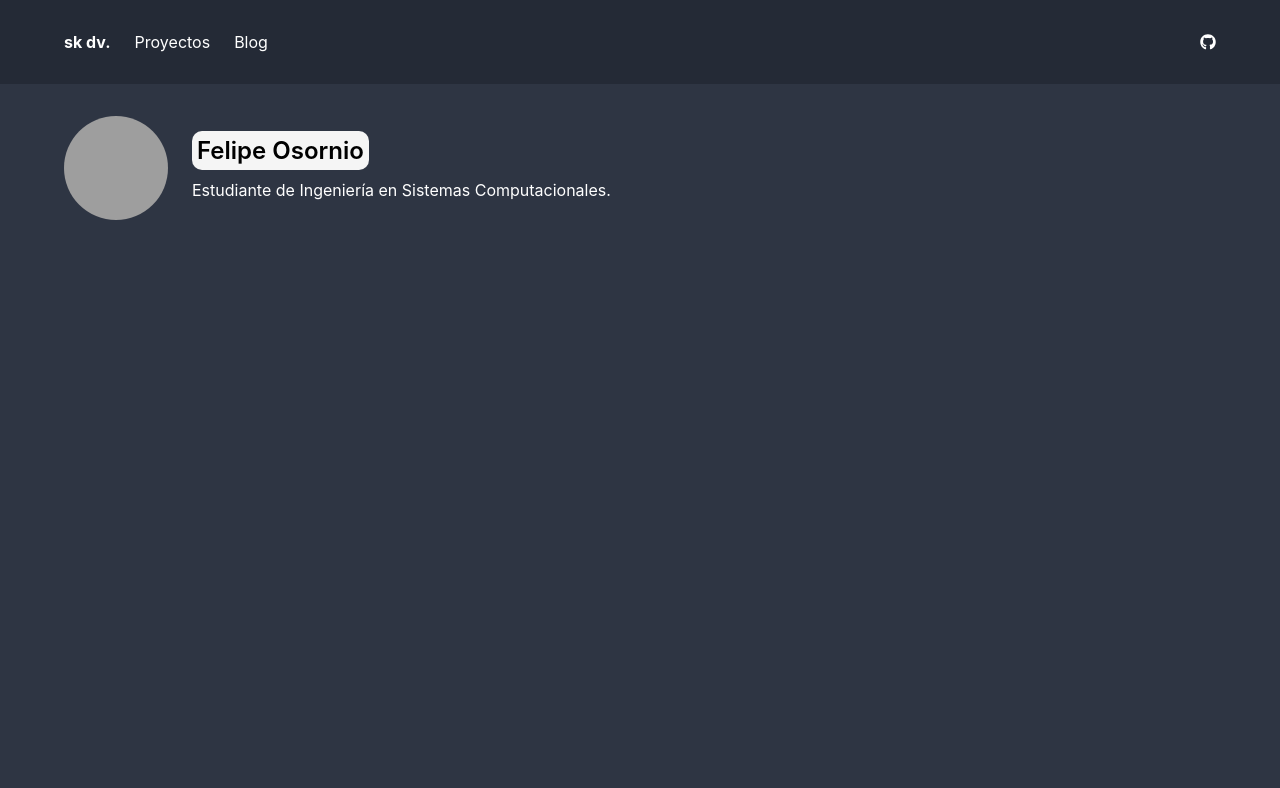
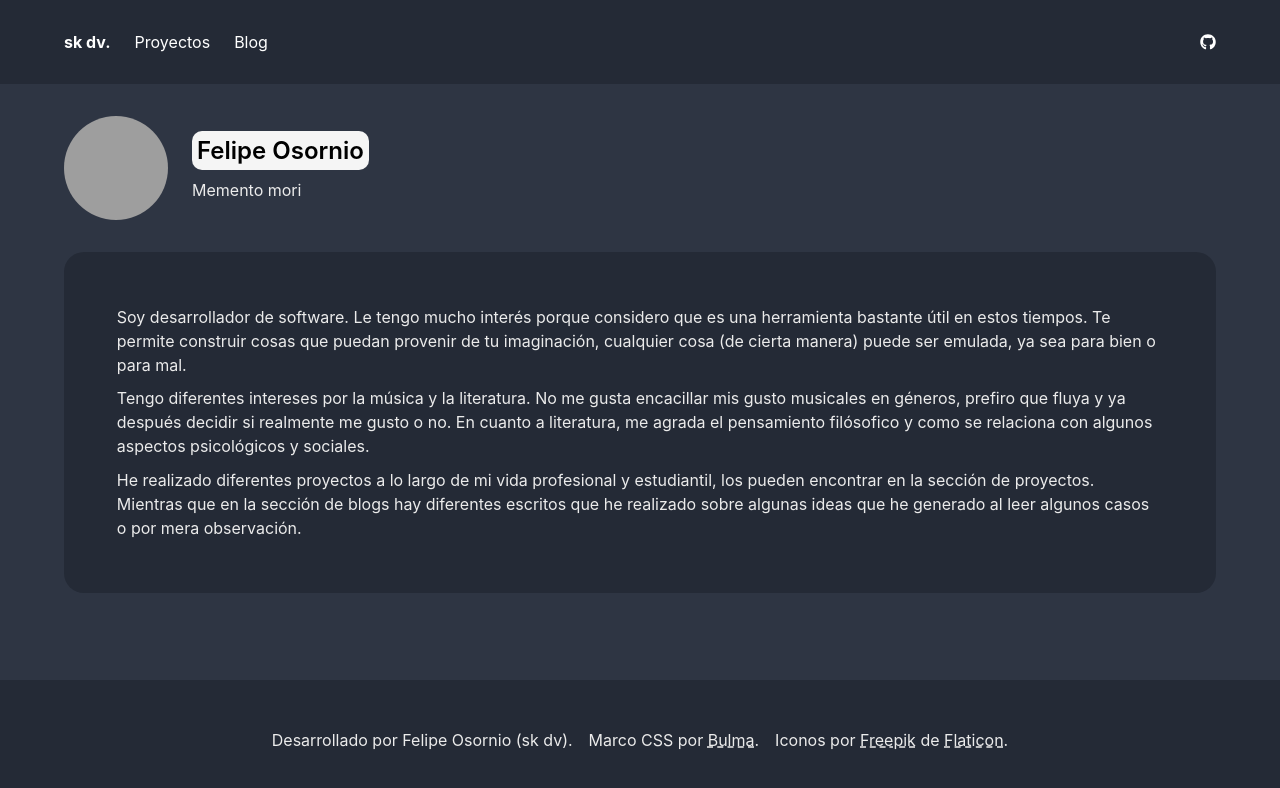
Before and after one commit to sk-dv/sk-dv.github.io, a React (Create React App) app: page / in a window 1280 px wide. Shown: the top 788 px of the page. Built offline with nearby package versions, Linux system fonts and the light colour scheme; grey boxes are pictures that could not be loaded.

Commit message:
Implemented new descriptions and styles

```diff
--- a/src/components/app.tsx
+++ b/src/components/app.tsx
@@ -38,8 +38,31 @@ function App() {
             </nav>
             <BrowserRouter>
                 <Route path="/" component={Main}/>
-                <Route path="/blogs" component={Blog} />
+                <Route path="/blogs" component={Blog}/>
             </BrowserRouter>
+            <footer className="footer is-pinned-bottom">
+                <div className="content has-text-centered">
+                    <div className="is-inline">
+                        <ul className="list-tools-formated">
+                            <li>
+                                Desarrollado por Felipe Osornio (sk dv).
+                            </li>
+                            <li>
+                                Marco CSS por <a href="https://bulma.io" className="is-tool" title="Bulma" target="_blank"
+                                                 rel="noopener noreferrer">Bulma</a>.
+                            </li>
+                            <li>
+                                Iconos por&nbsp;
+                                <a className="is-tool" href="https://www.flaticon.es/autores/freepik" title="Freepik" rel="noopener noreferrer"
+                                   target="_blank">Freepik</a> de&nbsp;
+                                <a className="is-tool" href="https://www.flaticon.es/" title="Flaticon" target="_blank" rel="noopener noreferrer">
+                                    Flaticon
+                                </a>.
+                            </li>
+                        </ul>
+                    </div>
+                </div>
+            </footer>
         </>
     )
 }
--- a/src/components/main.tsx
+++ b/src/components/main.tsx
@@ -30,10 +30,30 @@ export default function Main() {
                         </div>
                         <div>
                             <p className="subtitle is-6 has-text-white">
-                                Estudiante de Ingeniería en Sistemas Computacionales.
+                                Memento mori
                             </p>
                         </div>
                     </div>
+                </div>
+                <div className="main-div has-background-primary has-text-white">
+                    <ul className="main-list">
+                        <li>
+                            Soy desarrollador de software. Le tengo mucho interés porque considero que es una herramienta bastante útil en estos
+                            tiempos. Te permite construir cosas que puedan provenir de tu imaginación, cualquier cosa (de cierta manera) puede ser
+                            emulada, ya sea para bien o para mal.
+                        </li>
+                        <li>
+                            Tengo diferentes intereses por la música y la literatura. No me gusta encacillar mis gusto musicales en géneros, prefiro
+                            que fluya y ya después decidir si realmente me gusto o no. En cuanto a literatura, me agrada el pensamiento filósofico y
+                            como se relaciona con algunos aspectos psicológicos y sociales.
+                        </li>
+                        <li>
+                            He realizado diferentes proyectos a lo largo de mi vida profesional y estudiantil, los pueden encontrar en la sección de
+                            proyectos.
+                            Mientras que en la sección de blogs hay diferentes escritos que he realizado sobre algunas ideas que he generado al leer algunos
+                            casos o por mera observación.
+                        </li>
+                    </ul>
                 </div>
             </div>
         </>
--- a/src/index.tsx
+++ b/src/index.tsx
@@ -3,6 +3,7 @@ import ReactDOM from 'react-dom'
 import './css/app.css'
 import './css/index.css'
 import './sass/bulma-config.scss'
+import './sass/app.scss'
 import App from './components/app'
 import * as serviceWorker from './utils/serviceWorker'
 
@@ -11,7 +12,7 @@ ReactDOM.render(
         <App/>
     </React.StrictMode>,
     document.getElementById('root')
-);
+)
 
 /**
  * If you want your app to work offline and load faster, you can change
--- /dev/null
+++ b/src/sass/app.scss
@@ -0,0 +1,58 @@
+$platinum: #EBEBEB;
+$white: $platinum;
+
+/** <---- Landing Page ----> **/
+
+%formatted-div {
+  margin: 2em 0;
+  padding: 3em;
+  border-radius: 20px;
+}
+
+%dark-is-tool {
+  text-decoration: underline dashed;
+  color: $white;
+}
+
+%list-style-triangle {
+  list-style-image: url("../images/white.png");
+}
+
+%dark-is-tool:hover {
+  color: white;
+  opacity: 0.5;
+}
+
+.main-div {
+  @extend %formatted-div;
+}
+
+.main-list {
+  li {
+    padding: 0.3em !important;
+  }
+}
+
+.is-pinned-bottom {
+  position: absolute;
+  bottom: 0;
+  width: 100%;
+}
+
+.list-tools-formated {
+  display: flex;
+  flex-direction: row;
+  justify-content: center;
+  align-items: center;
+  list-style: none !important;
+  margin: 0 !important;
+
+  li {
+    margin: 0 !important;
+    padding: 0 0.5em;
+  }
+}
+
+.is-tool {
+  @extend %dark-is-tool
+}
--- a/src/sass/bulma-config.scss
+++ b/src/sass/bulma-config.scss
@@ -16,6 +16,11 @@ $light-black-bg: rgb(46, 53, 67);
 
 $primary: $black-bg;
 $grey: $light-black-bg;
+$white: $platinum;
+
+$footer-padding: 3em;
+$footer-background-color: $primary;
+$footer-color: $white;
 
 /** Import the rest of Bulma **/
 
```
